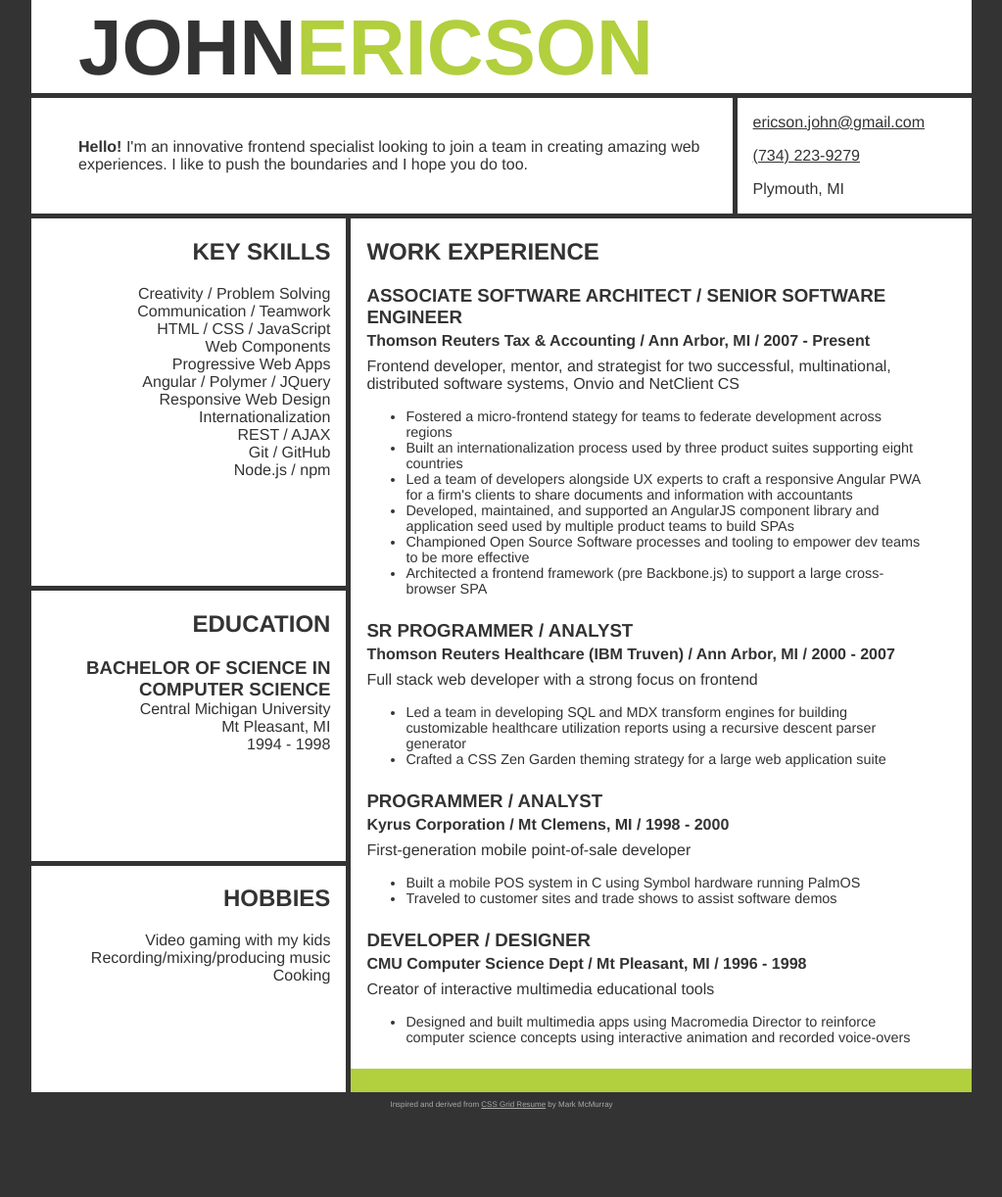
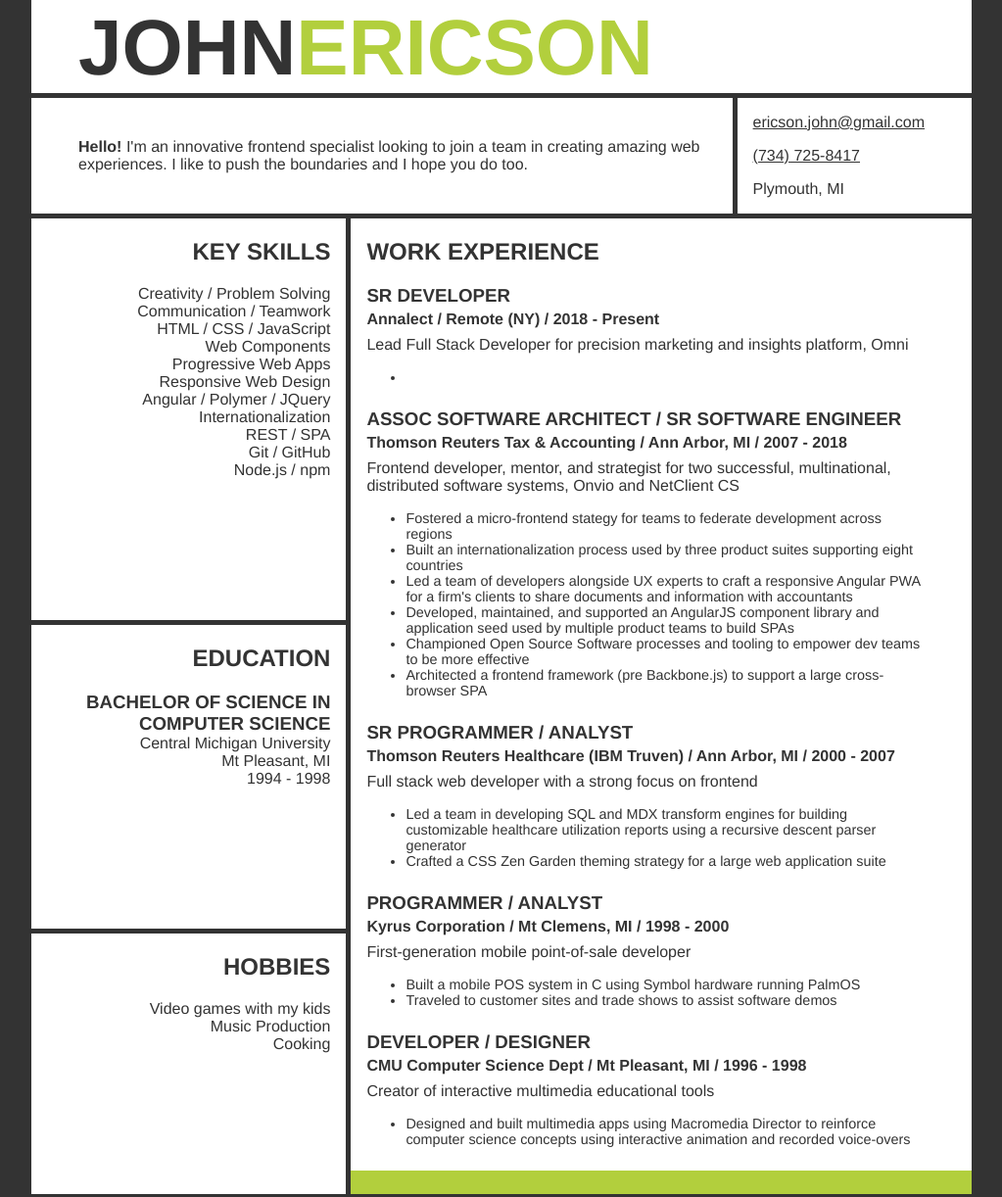
Before and after one commit to pinkhominid/resume, a plain HTML site: page docs/index.html in a window 1280 px wide. Shown: the part 53-1275 px from the top of the page at 98% size, without its empty margins (128-1151 px from the left). Before the commit the page ends 1193 px from the top, so only its background shows below. Drawn offline with Linux system fonts and the light colour scheme.

Commit message:
2019 updates

```diff
--- a/docs/index.html
+++ b/docs/index.html
@@ -3,7 +3,7 @@
 <head>
   <meta charset="UTF-8">
   <meta name="viewport" content="width=device-width">
-  <title>2018 Resume - John Ericson</title>
+  <title>2019 Resume - John Ericson</title>
   <link rel="stylesheet" href="index.css">
   <link rel="icon" type="image/x-icon" href="favicon.ico">
 </head>
@@ -22,11 +22,21 @@
       </section>
       <section class='experience'>
         <h2 class='experience__heading'>Work Experience</h2>
+          <div class='job'>
+            <h3 class='job__position'>Sr Developer</h3>
+            <p class='job__employer'>
+              <span class="job__employer-name">Annalect</span> / <span class="job__employer-location">Remote (NY)</span> / <span class="job__duration">2018 - Present</span>
+            </p>
+            <p class='job__description'>Lead Full Stack Developer for precision marketing and insights platform, Omni</p>
+            <ul class='job__duties'>
+              <li class='job__duty'></li>
+            </ul>
+          </div>
         <div class='experience__content'>
           <div class='job'>
-            <h3 class='job__position'>Associate Software Architect / Senior Software Engineer</h3>
+            <h3 class='job__position'>Assoc Software Architect / Sr Software Engineer</h3>
             <p class='job__employer'>
-              <span class="job__employer-name">Thomson Reuters Tax &amp; Accounting</span> / <span class="job__employer-location">Ann Arbor, MI</span> / <span class="job__duration">2007 - Present</span>
+              <span class="job__employer-name">Thomson Reuters Tax &amp; Accounting</span> / <span class="job__employer-location">Ann Arbor, MI</span> / <span class="job__duration">2007 - 2018</span>
             </p>
             <p class='job__description'>Frontend developer, mentor, and strategist for two successful, multinational, distributed software systems, Onvio and NetClient CS</p>
             <ul class='job__duties'>
@@ -80,10 +90,10 @@
           <li class='skills__skill'>HTML / CSS / JavaScript</li>
           <li class='skills__skill'>Web Components</li>
           <li class='skills__skill'>Progressive Web Apps</li>
+          <li class='skills__skill'>Responsive Web Design</li>
           <li class='skills__skill'>Angular / Polymer / JQuery</li>
-          <li class='skills__skill'>Responsive Web Design</li>
           <li class='skills__skill'>Internationalization</li>
-          <li class='skills__skill'>REST / AJAX</li>
+          <li class='skills__skill'>REST / SPA</li>
           <li class='skills__skill'>Git / GitHub</li>
           <li class='skills__skill'>Node.js / npm</li>
         </ul>
@@ -102,8 +112,8 @@
       <section class='hobbies'>
         <h2 class='hobbies__heading'>Hobbies</h2>
         <ul class='hobbies__list'>
-          <li class='hobbies__hobbie'>Video gaming with my kids</li>
-          <li class='hobbies__hobbie'>Recording/mixing/producing music</li>
+          <li class='hobbies__hobbie'>Video games with my kids</li>
+          <li class='hobbies__hobbie'>Music Production</li>
           <li class='hobbies__hobbie'>Cooking</li>
         </ul>
       </section>
@@ -114,7 +124,7 @@
             <a class='contact-information__link' href='mailto:ericson.john@gmail.com' target='_blank'>ericson.john@gmail.com</a>
           </p>
           <p class='contact-information__phone'>
-            <a class='contact-information__link' href='tel:7342239279' target='_blank'>(734) 223-9279</a>
+            <a class='contact-information__link' href='tel:7347258417' target='_blank'>(734) 725-8417</a>
           </p>
           <!--p class='contact-information__website'>
             <a class='contact-information__link' href='http://www.example.com' target='_blank'>example.com</a>
```
